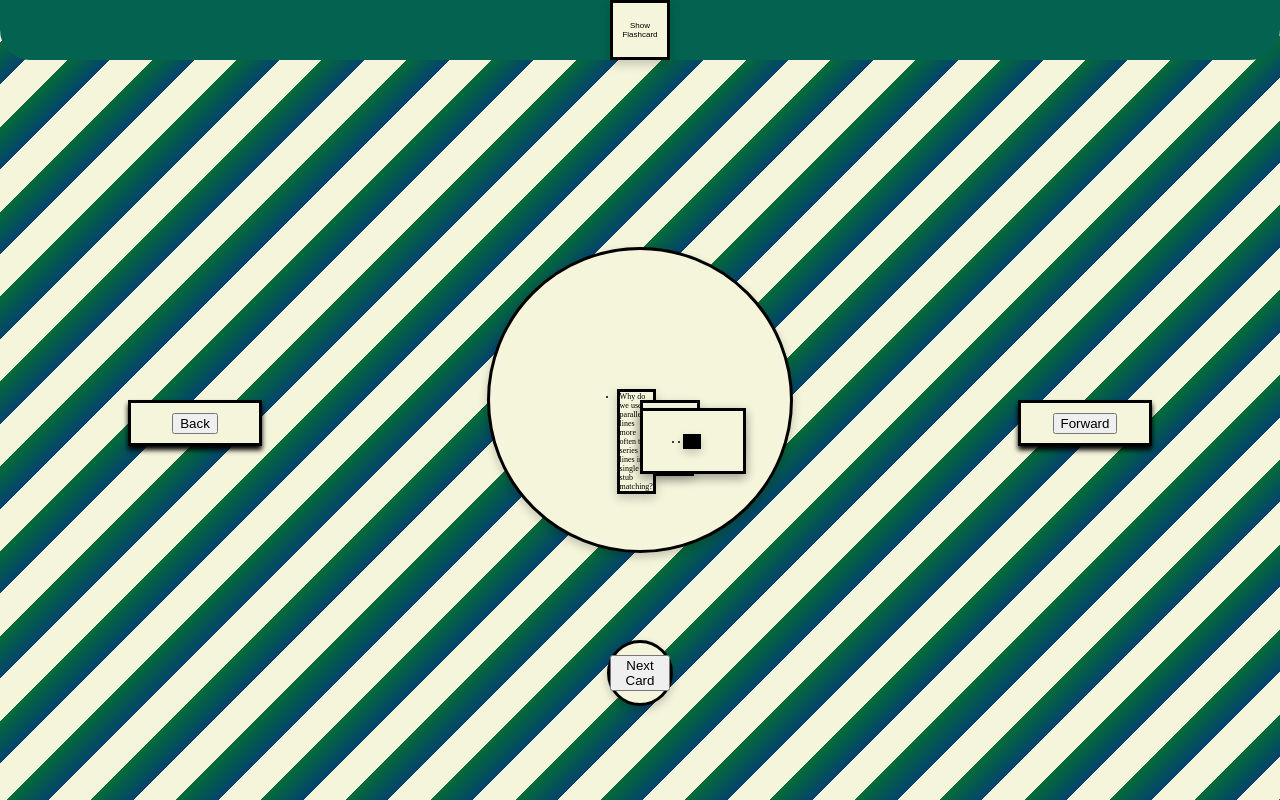
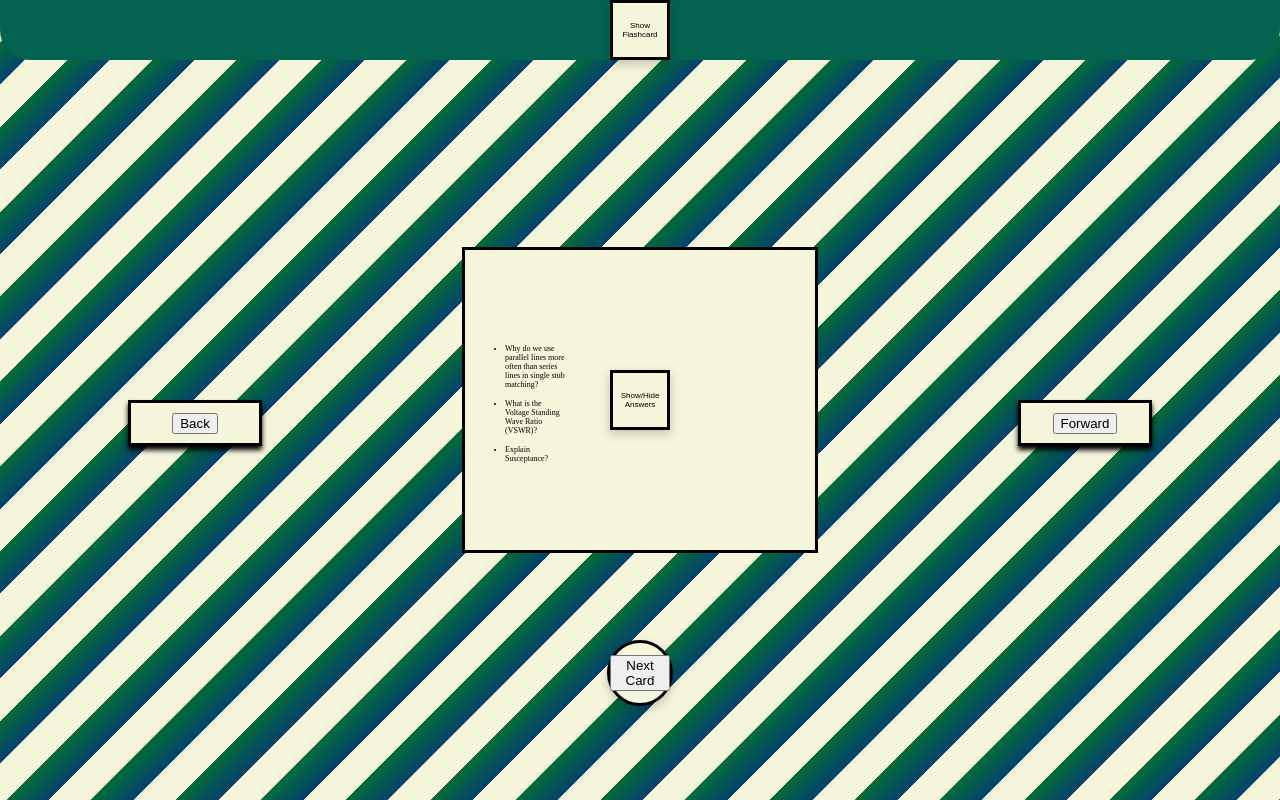
Before and after one commit to AbeyLabey/Electronics, a plain HTML site: page index.html in a window 1280 px wide. Both pictures are taken after a click on the button "Show Flashcard". Drawn offline with Linux system fonts and the light colour scheme.

Commit message:
Good draft1

```diff
--- a/MixedM.css
+++ b/MixedM.css
@@ -18,15 +18,12 @@ body {
 }
 
 .flashcardContainer {
-    width: 300px;
+    width: 350px;
     height: 300px;
     background-color: #F5F5DC;
-    border-radius: 50%;
     display: flex;
     justify-content: center;
     align-items: center;
-    box-shadow: 0px 4px 10px rgba(0, 0, 0, 0.2);
-    color: black;
     border: solid;
     position: relative;
     flex-direction: row;
@@ -113,13 +110,11 @@ body {
     height: 60px;
     background-color: #F5F5DC;
     display: flex;
-    justify-content: right;
+    justify-content: left;
     align-items: center;
-    box-shadow: 0px 4px 10px rgba(0, 0, 0, 0.2);
-    color: black;
-    border: solid;
-    position: absolute;
     font-size:8px;
+    flex-direction: column;
+    margin-bottom: 60px;
 }
 
 .answerC{
@@ -127,13 +122,21 @@ body {
     height: 60px;
     background-color: #F5F5DC;
     display: flex;
-    justify-content: left;
+    justify-content: right;
     align-items: center;
-    box-shadow: 0px 4px 10px rgba(0, 0, 0, 0.2);
-    color: black;
-    border: solid;
-    position: absolute;
     font-size:8px;
+    flex-direction: column;
+    margin-bottom: 60px;
+
+}
+.flashcard{
+    justify-content: space-between;
+    align-items: center;
+    position: relative;
+    flex-direction: row;
+    display: flex;
+    width: 350px;
+    height: 250px;
 }
 
 .toggle{
@@ -146,16 +149,13 @@ body {
     box-shadow: 0px 4px 10px rgba(0, 0, 0, 0.2);
     color: black;
     border: solid;
-    position: absolute;
     font-size:8px;
 }
 
 ul li {
     justify-content: center;
     align-items: center;
-    box-shadow: 0px 4px 10px rgba(0, 0, 0, 0.2);
-    color: black;
-    border: solid;
     position: relative;
-    flex-direction: row;
+    flex-direction: column;
+    margin-bottom: 10px;
 }
--- a/MixedM.js
+++ b/MixedM.js
@@ -52,13 +52,14 @@ function createFlashcardElement(card) {
         let li = document.createElement("li");
         li.textContent = answer;
         answerList.appendChild(li);
+        answerList.style.visibility = 'hidden';
     });
 
     let toggleButton = document.createElement("button");
     toggleButton.classList.add("toggle")
     toggleButton.textContent = "Show/Hide Answers";
     toggleButton.addEventListener("click", function () {
-        answerList.classList.toggle("hidden");
+        answerList.style.visibility = (answerList.style.visibility === "hidden") ? "visible" : "hidden";
     });
 
     flashcard.appendChild(questionList);
```
